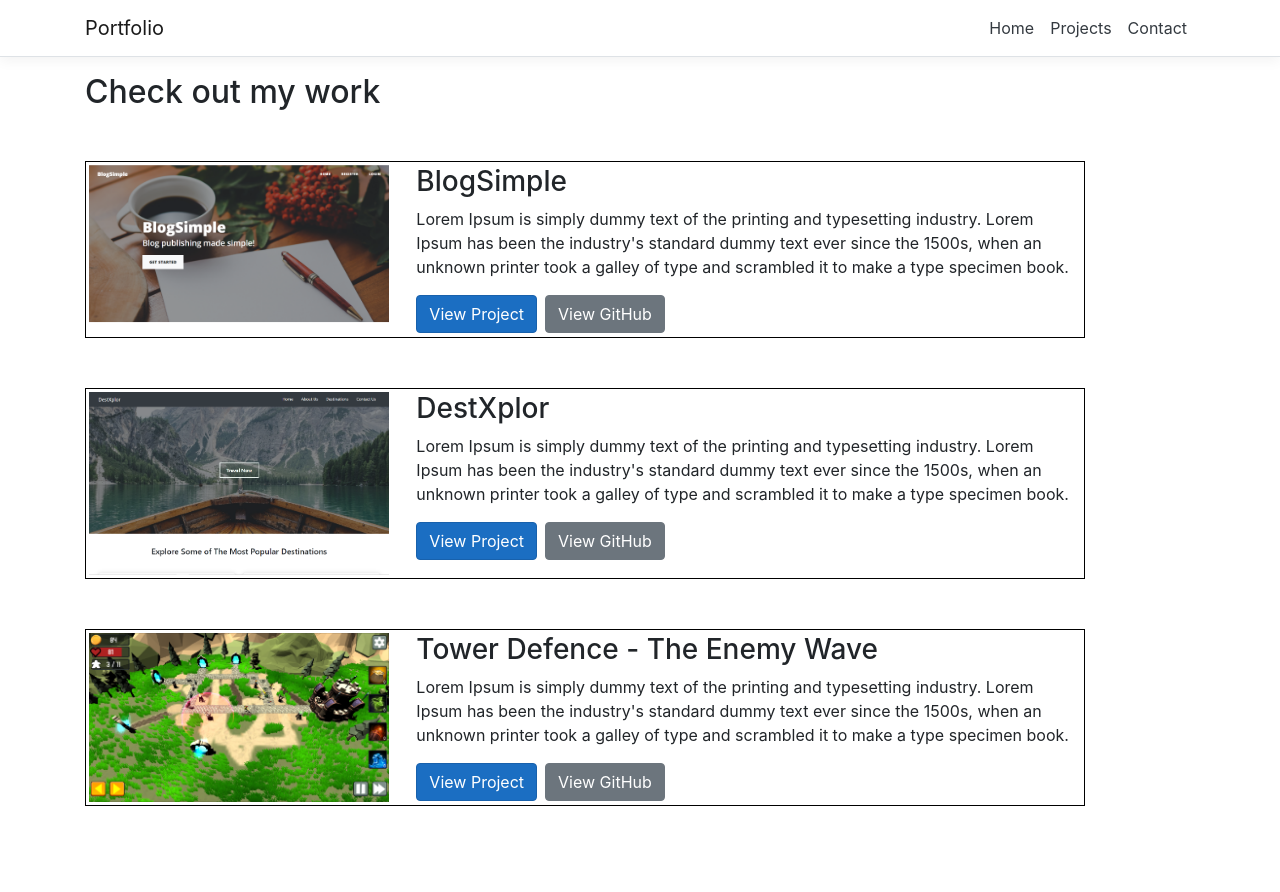
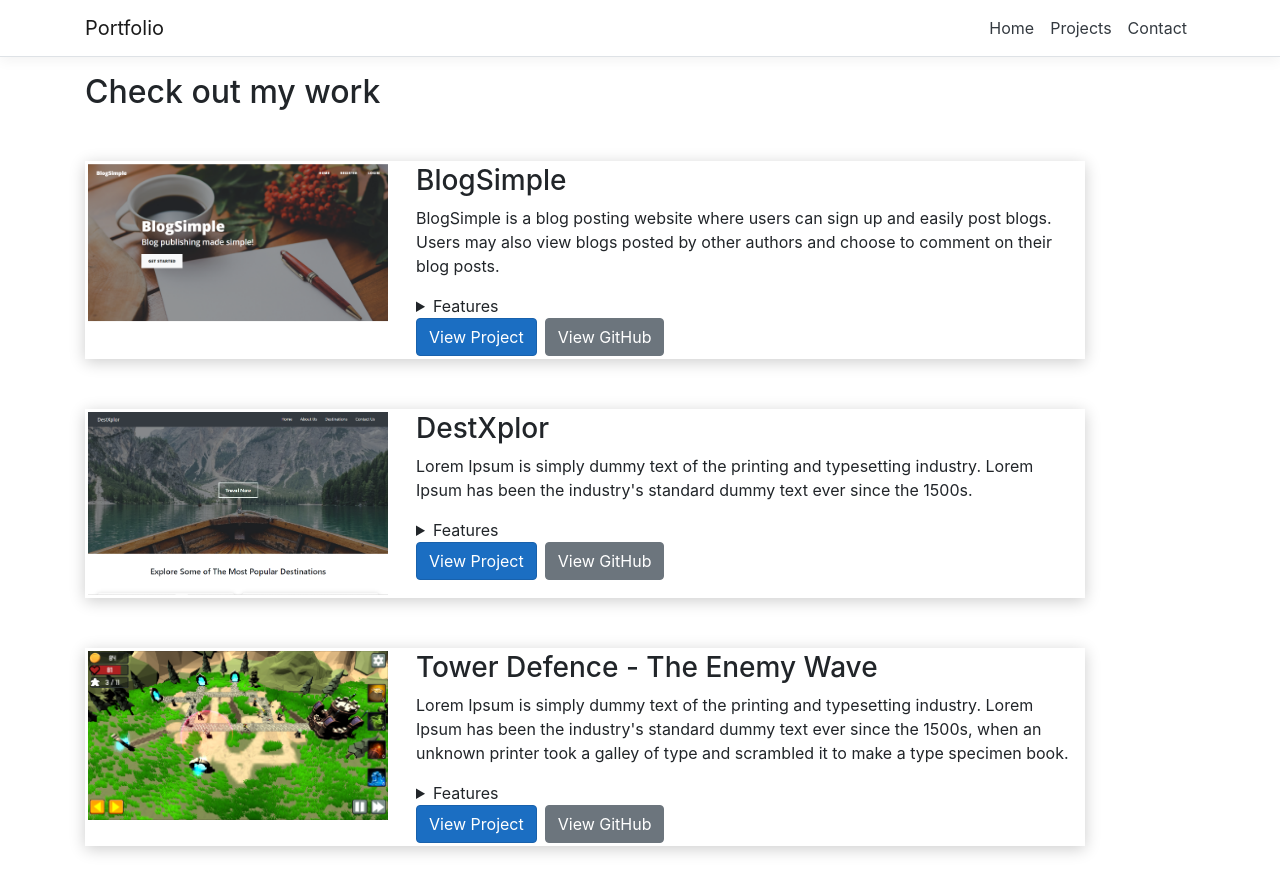
Before and after one commit to prabdhal/PortfolioWebApp, a React (Create React App) app in the folder PortfolioWebApp/ClientApp/: page /projects in a window 1280 px wide. Shown: the top 892 px of the page. Before the commit the page ends 856 px from the top, so only its background shows below. Built offline with nearby package versions, Linux system fonts and the light colour scheme.

Commit message:
Update project components and styling.

```diff
--- a/PortfolioWebApp/ClientApp/src/components/Project.css
+++ b/PortfolioWebApp/ClientApp/src/components/Project.css
@@ -6,7 +6,7 @@
   flex-direction: row;
   padding: 3px;
   margin: 50px 0;
-  border: 1px solid black;
+  box-shadow: 0px 3px 15px rgba(0,0,0,0.2);
 }
 
 .project-image-container {
@@ -16,6 +16,12 @@
 .project-image-container img {
   width: 100%;
   max-width: 300px;
+  transition: all 300ms ease-out;
+}
+
+.project-image-container img:hover {
+  box-shadow: 0px 3px 15px rgba(0,0,0,0.2);
+  transform: scale(1.1);
 }
 
 .project-details-container {
@@ -24,3 +30,7 @@
 
 .project-button-container {
 }
+
+summary:focus {
+  outline: none;
+}
--- a/PortfolioWebApp/ClientApp/src/components/ProjectCardItem.js
+++ b/PortfolioWebApp/ClientApp/src/components/ProjectCardItem.js
@@ -11,6 +11,15 @@ const ProjectCardItem = (props) => {
       <div className="project-details-container">
         <h3>{props.title}</h3>
         <p>{props.details}</p>
+        <details>
+          <summary>Features</summary>
+          <ul>
+            <li>{props.pointOne}</li>
+            <li>{props.pointTwo}</li>
+            <li>{props.pointThree}</li>
+            <li>{props.pointFour}</li>
+          </ul>
+        </details>
         <div className="project-button-container">
           <a
             className="btn btn-primary mr-1"
--- a/PortfolioWebApp/ClientApp/src/components/ProjectCards.js
+++ b/PortfolioWebApp/ClientApp/src/components/ProjectCards.js
@@ -9,7 +9,11 @@ const ProjectCards = () => {
         src={"./images/blog-simple-website.PNG"}
         alt={"BlogSimple project image"}
         title={"BlogSimple"}
-        details={"Lorem Ipsum is simply dummy text of the printing and typesetting industry. Lorem Ipsum has been the industry's standard dummy text ever since the 1500s, when an unknown printer took a galley of type and scrambled it to make a type specimen book."}
+        details={"BlogSimple is a blog posting website where users can sign up and easily post blogs. Users may also view blogs posted by other authors and choose to comment on their blog posts."}
+        pointOne={"Implemented repository design pattern to remove code redundancy and increase code maintainability and scalability."}
+        pointTwo={"Integrated an email delivery service called SendGrid, to be able to send users email and password confirmation emails."}
+        pointThree={"Implemented CRUD operations using .NET 5 MVC with entity framework and SQL Server as the database to store users, posts and comments."}
+        pointFour={"Deployed via azure using azure SQL database to store data and secrets key vault to store sensitive information."}
         projectLink={"https://blogsimple.azurewebsites.net/"}
         githubLink={"https://github.com/prabdhal/BlogSimple"}
       />
@@ -17,7 +21,11 @@ const ProjectCards = () => {
         src={"./images/destxplor-website.PNG"}
         alt={"DestXplor project image"}
         title={"DestXplor"}
-        details={"Lorem Ipsum is simply dummy text of the printing and typesetting industry. Lorem Ipsum has been the industry's standard dummy text ever since the 1500s, when an unknown printer took a galley of type and scrambled it to make a type specimen book."}
+        details={"Lorem Ipsum is simply dummy text of the printing and typesetting industry. Lorem Ipsum has been the industry's standard dummy text ever since the 1500s."}
+        pointOne={"Implemented repository design pattern to remove code redundancy and increase code maintainability and scalability."}
+        pointTwo={"Integrated an email delivery service called SendGrid, to be able to send users email and password confirmation emails."}
+        pointThree={"Implemented CRUD operations using .NET 5 MVC with entity framework and SQL Server as the database to store users, posts and comments."}
+        pointFour={"Deployed via azure using azure SQL database to store data and secrets key vault to store sensitive information."}
         projectLink={"https://destxplor.azurewebsites.net/"}
         githubLink={"https://github.com/prabdhal/DestXplor"}
       />
@@ -26,6 +34,10 @@ const ProjectCards = () => {
         alt={"tower defence game project image"}
         title={"Tower Defence - The Enemy Wave"}
         details={"Lorem Ipsum is simply dummy text of the printing and typesetting industry. Lorem Ipsum has been the industry's standard dummy text ever since the 1500s, when an unknown printer took a galley of type and scrambled it to make a type specimen book."}
+        pointOne={"Implemented repository design pattern to remove code redundancy and increase code maintainability and scalability."}
+        pointTwo={"Integrated an email delivery service called SendGrid, to be able to send users email and password confirmation emails."}
+        pointThree={"Implemented CRUD operations using .NET 5 MVC with entity framework and SQL Server as the database to store users, posts and comments."}
+        pointFour={"Deployed via azure using azure SQL database to store data and secrets key vault to store sensitive information."}
         projectLink={"http://prabdhaliwal.herokuapp.com/tower-defence-3d-enemy-wave"}
         githubLink={"https://github.com/prabdhal/Tower-Defence-Game-Enemy-Wave"}
       />
```
Lines whose indentation alone changed are shown as unchanged.
